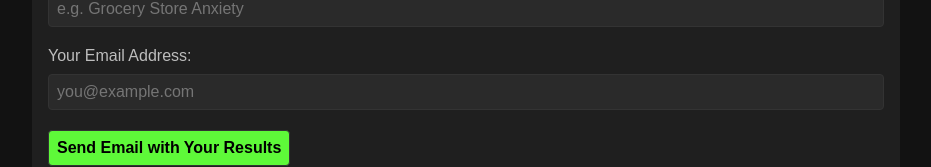
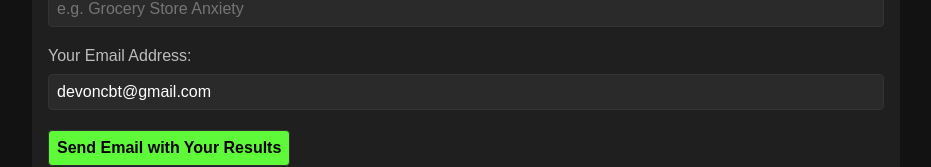
Before and after one commit to deviedawg/therapy, a plain HTML site: page index.html in a window 1280 px wide. Shown: the part 1890-2057 px from the top of the page, without its empty margins (174-1105 px from the left). Drawn offline with Linux system fonts and the light colour scheme.

Commit message:
prefill email

```diff
--- a/index.html
+++ b/index.html
@@ -623,7 +623,7 @@ h2 {
     <input type="text" id="emailTitle" placeholder="e.g. Grocery Store Anxiety" />
 
     <label for="userEmail">Your Email Address: </label>
-    <input type="text" id="userEmail" placeholder="you@example.com" />
+    <input type="text" id="userEmail" placeholder="you@example.com" value="devoncbt@gmail.com" />
 
     <button class="send-email" onclick="sendEmail()">Send Email with Your Results</button>
     <p>(This will open your mail client so you can review and send.)</p>
```
